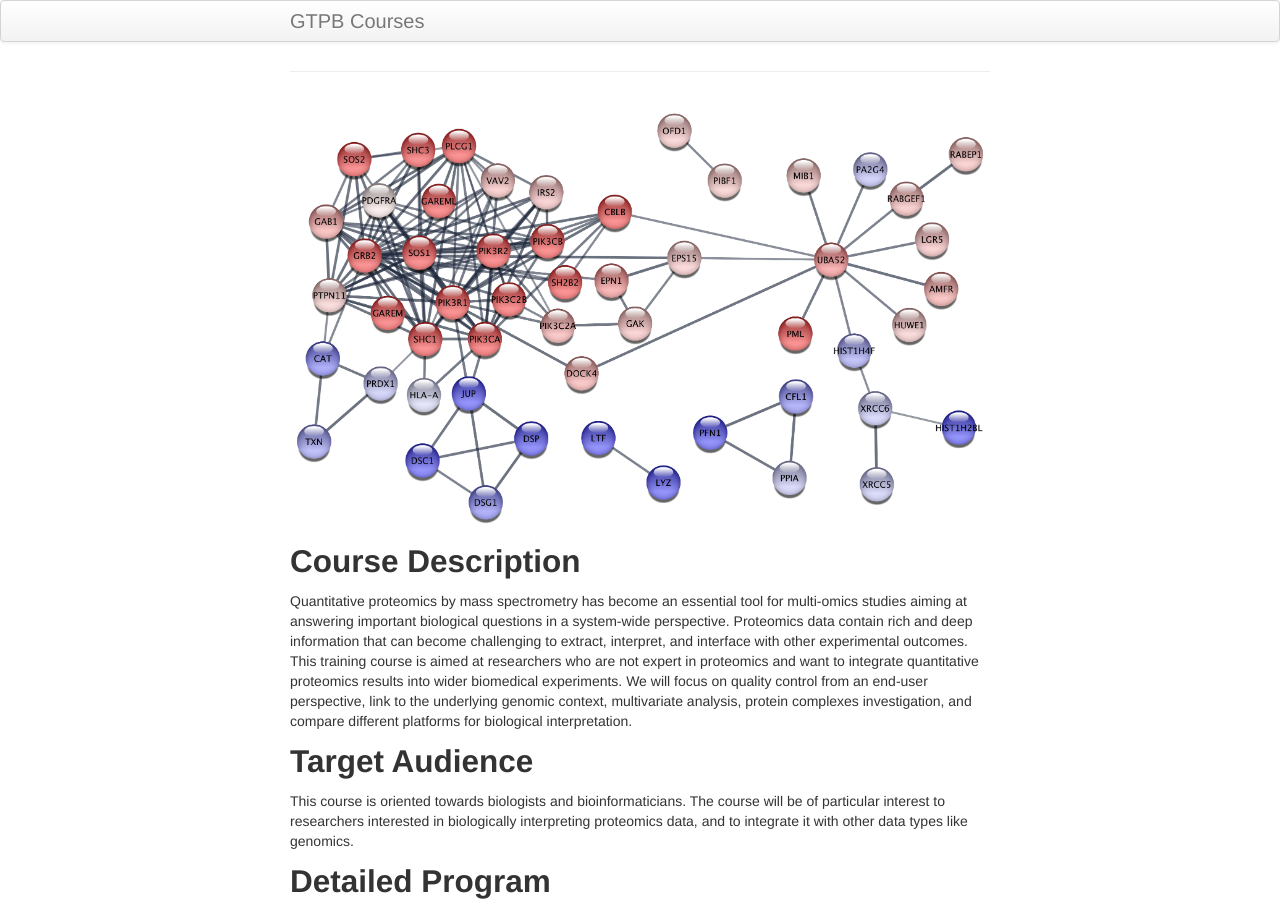
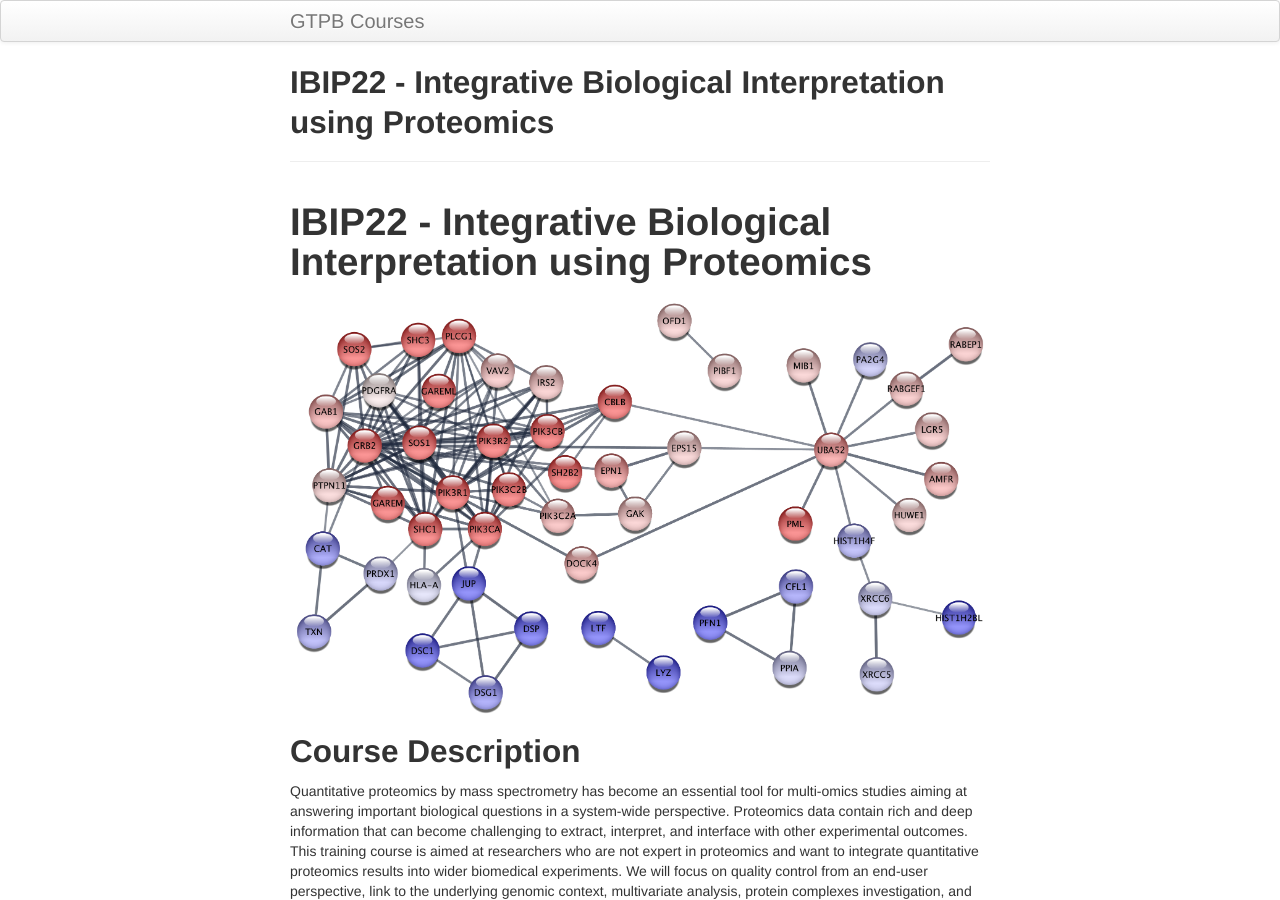
Before and after one commit to GTPB/IBIP22, a Jekyll site: the page built from index.md, in a window 1280 px wide and 900 px high. Built offline with Jekyll 4.4.1, drawn with Linux system fonts in a browser that asks for light colours; our own code applies the rules of GitHub Pages for plain Markdown files.

Commit message:
Update index.md

```diff
--- a/index.md
+++ b/index.md
@@ -42,6 +42,9 @@ keywords:  "http://edamontology.org/topic_0121,http://edamontology.org/topic_060
   inLanguage: "en-us"
   url: "https://gtpb.github.io/Web_course_template/"
 ---
+
+# IBIP22 - Integrative Biological Interpretation using Proteomics
+
 
 ![CPANG22](/assets/IBIP22.png)
 
```
